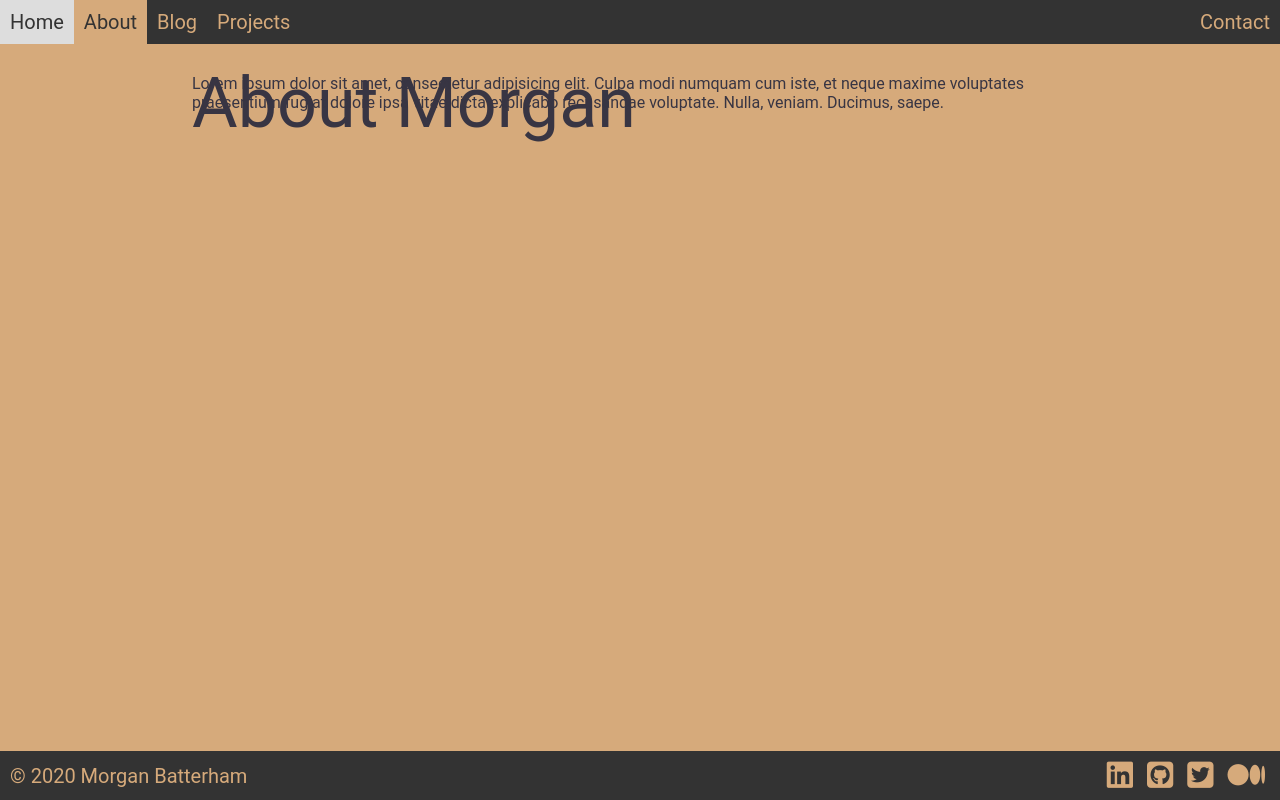
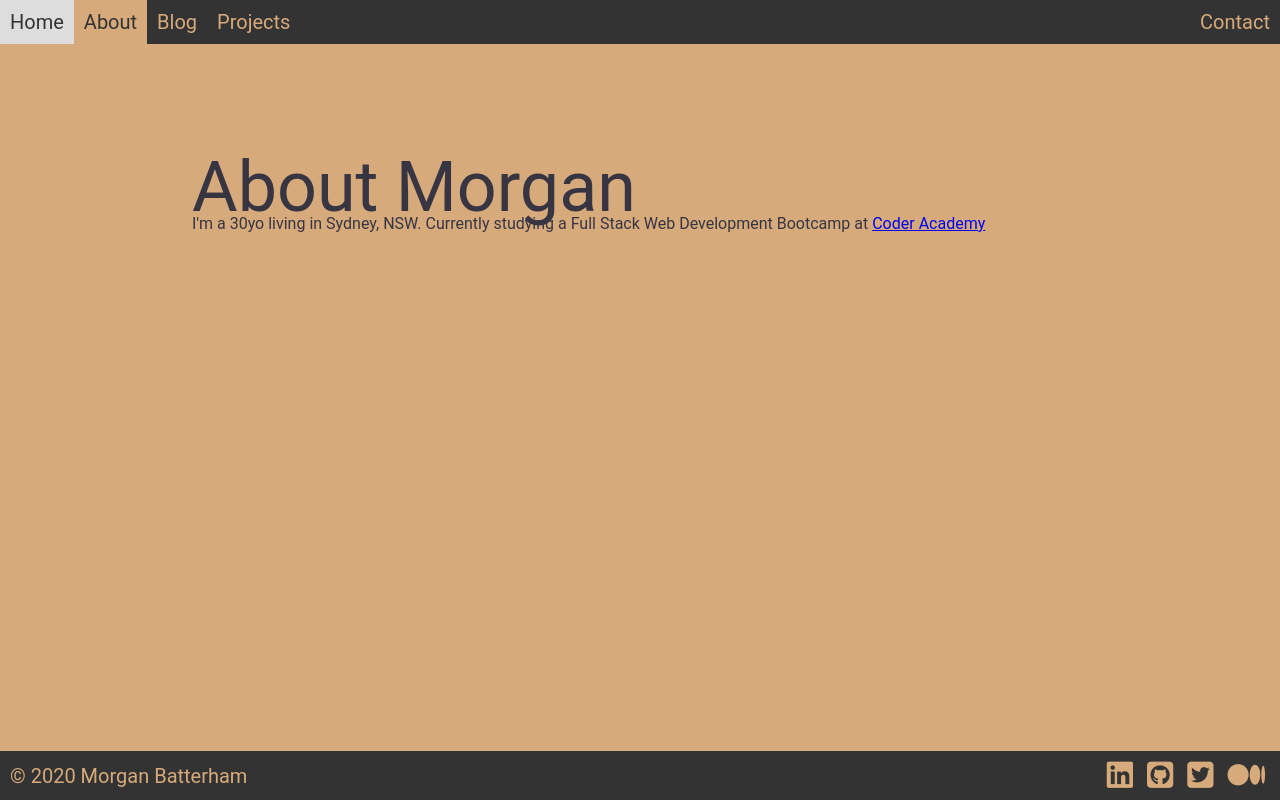
Before and after one commit to MorganBat/MorganBat, a plain HTML site: page about.html in a window 1280 px wide. Drawn offline with Linux system fonts and the light colour scheme.

Commit message:
grid size fixed

```diff
--- a/about.html
+++ b/about.html
@@ -26,7 +26,7 @@
         <div class = "subheading">
         </div>
         <div class = "main">
-            Lorem ipsum dolor sit amet, consectetur adipisicing elit. Culpa modi numquam cum iste, et neque maxime voluptates praesentium fugiat dolore ipsa vitae dicta explicabo recusandae voluptate. Nulla, veniam. Ducimus, saepe.
+            I'm a 30yo living in Sydney, NSW. Currently studying a Full Stack Web Development Bootcamp at <a href = "https://coderacademy.edu.au/">Coder Academy</a>
         </div>
     </section>
     <footer>
--- a/style.css
+++ b/style.css
@@ -59,7 +59,7 @@ body {
 }
 
 section {
-  height: 100%;
+  height: 85vh;
 }
 
 /* Create a class for the main content on each page */
```
